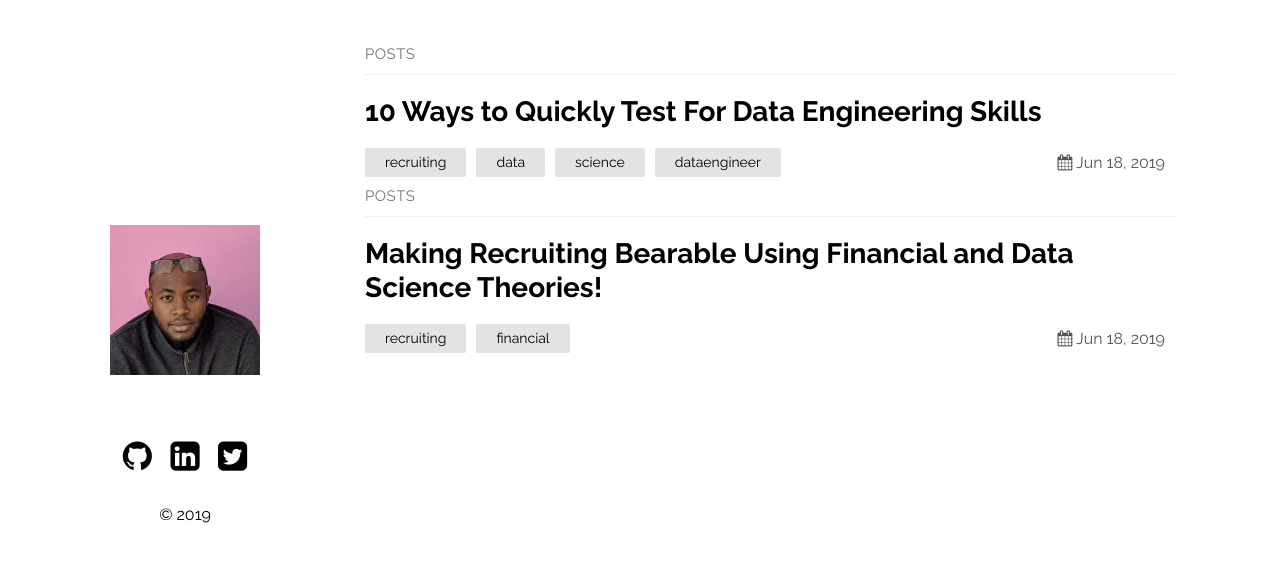
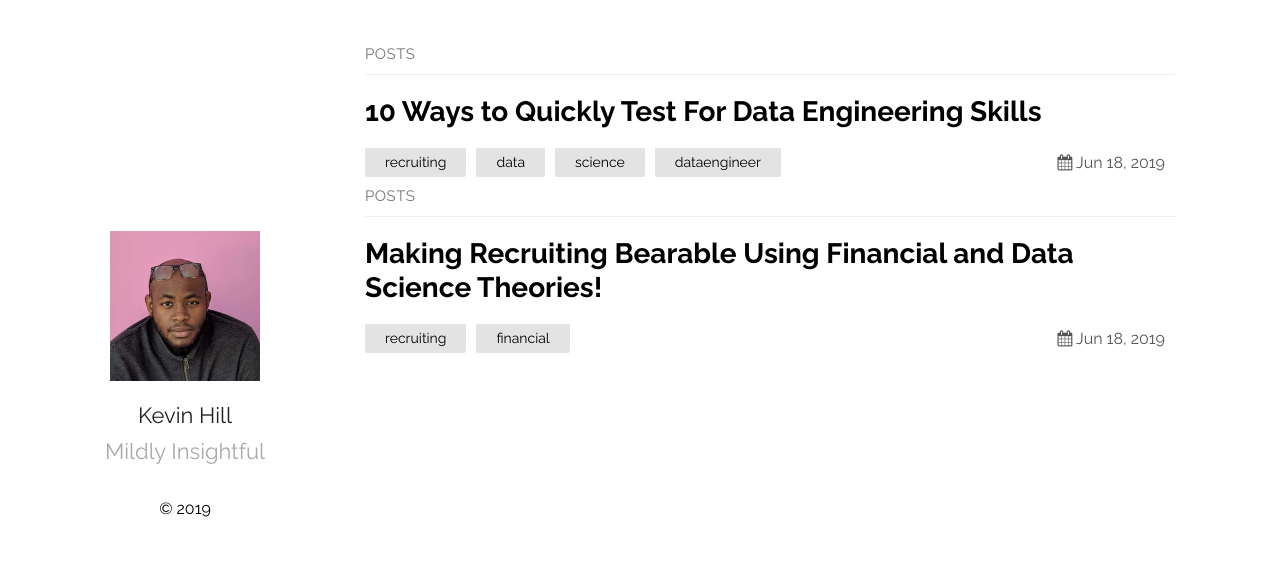
Before and after one commit to kivo360/kivo360.github.io, a Jekyll site: the page built from index.md, in a window 1280 px wide. Shown: the top 562 px of the page. Built offline with Jekyll 4.4.1, drawn with Linux system fonts in a browser that asks for light colours.

Commit message:
Changed the site

```diff
--- a/_layouts/default.html
+++ b/_layouts/default.html
@@ -7,13 +7,14 @@
 	<main class="container">
 		<section class="about">
 			<img src="{{ "/assets/portfolio.jpg" | relative_url }}" alt="{{ site.plainwhite.name }}">
-			<h2>{{ site.plainwhite.name }}</h2>
-			<p class="tagline">{{ site.plainwhite.tagline }}</p>
-			<ul class="social">
+			<h2>Kevin Hill</h2>
+			<p class="tagline">Mildly Insightful</p>
+			<!-- <p class="tagline">{{ site.plainwhite.tagline }}</p> -->
+			<!-- <ul class="social">
 				<a href="https://github.com/{{ site.plainwhite.social_links.github }}"><li><i class="icon-github-circled"></i></li></a>
 				<a href="https://www.linkedin.com/{{ site.plainwhite.social_links.linkedIn }}"><li><i class="icon-linkedin-squared"></i></li></a>
 				<a href="https://twitter.com/{{ site.plainwhite.social_links.twitter }}"><li><i class="icon-twitter-squared"></i></li></a>
-			</ul>
+			</ul> -->
 			<p>&copy; 2019</p>
 		</section>
 		<section class="content">
```
